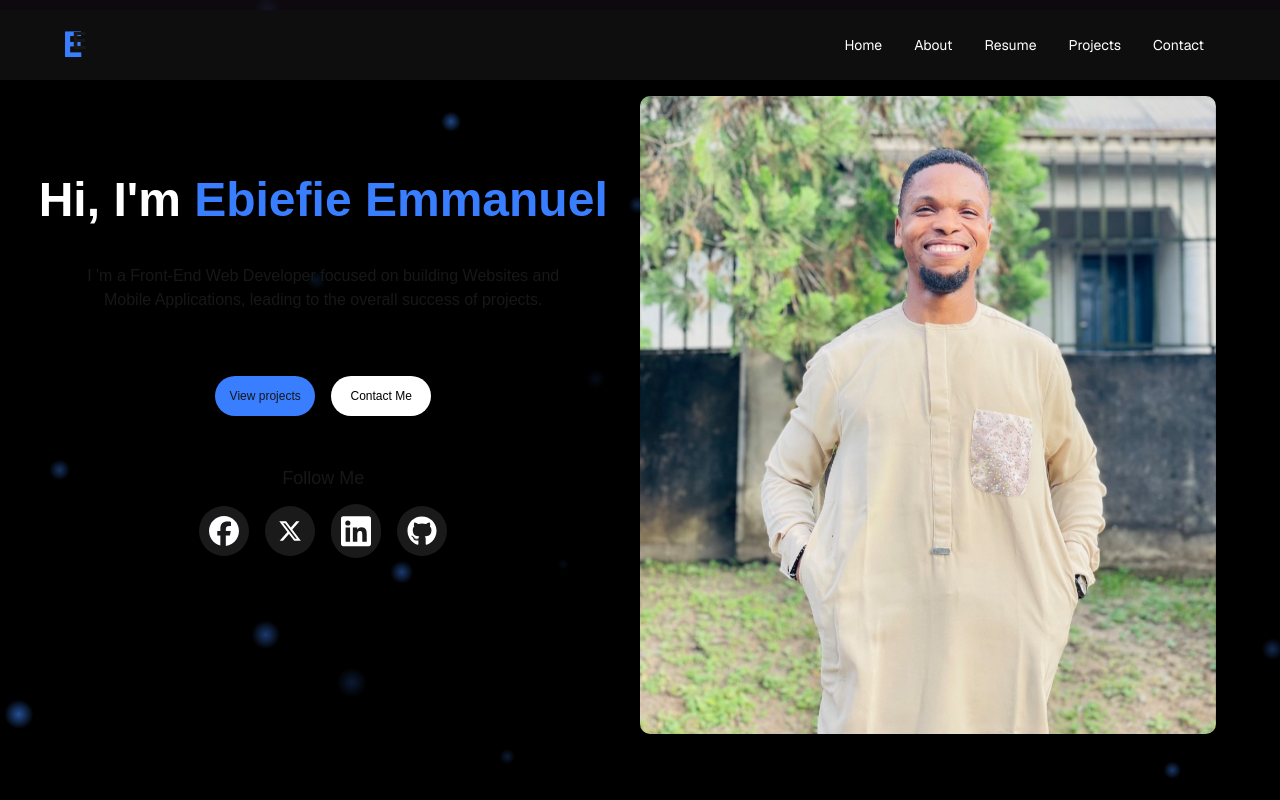
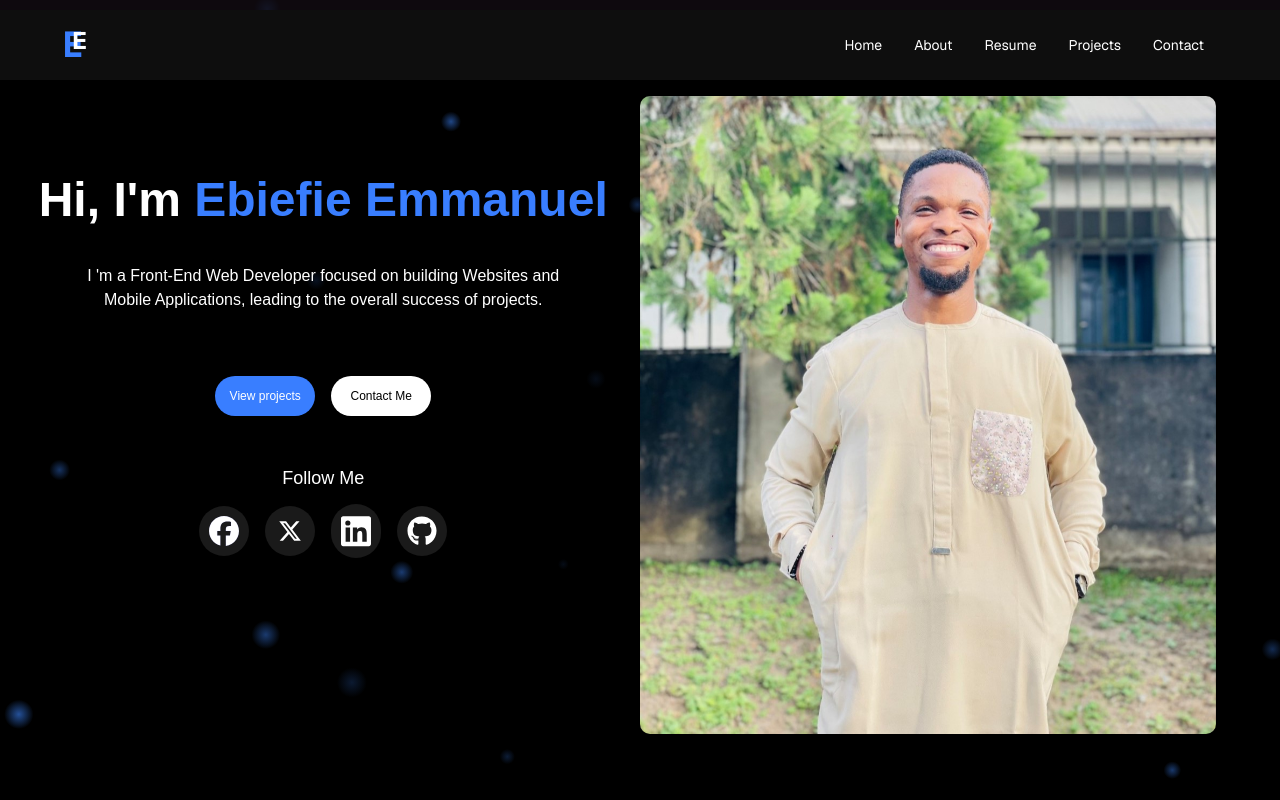
Before and after one commit to emmerson121/portfoliosite, a Next.js app: page / in a window 1280 px wide. Shown: the top 800 px of the page. Built offline with nearby package versions, Linux system fonts and the light colour scheme.

Commit message:
background color

```diff
--- a/app/globals.css
+++ b/app/globals.css
@@ -7,8 +7,8 @@
 
 
 :root {
-  --background: #ffffff;
-  --foreground: #171717;
+  --background: #0e0e0e;
+  --foreground: #fff;
 }
 
 @theme inline {
--- a/app/page.tsx
+++ b/app/page.tsx
@@ -19,7 +19,7 @@ import AnimatedText from "./components/AnimatedText";
 export default function Home() {
   return (
 
-    <div className="max-w-screen m-auto]">
+    <div className="max-w-screen m-auto">
       <AnimatedBubbles />
       <div className="bg-[#160e16ad] w-full fixed top-0 left-0 z-20 backdrop-blur-[100px]">
         {/* Navbar section */}
```
